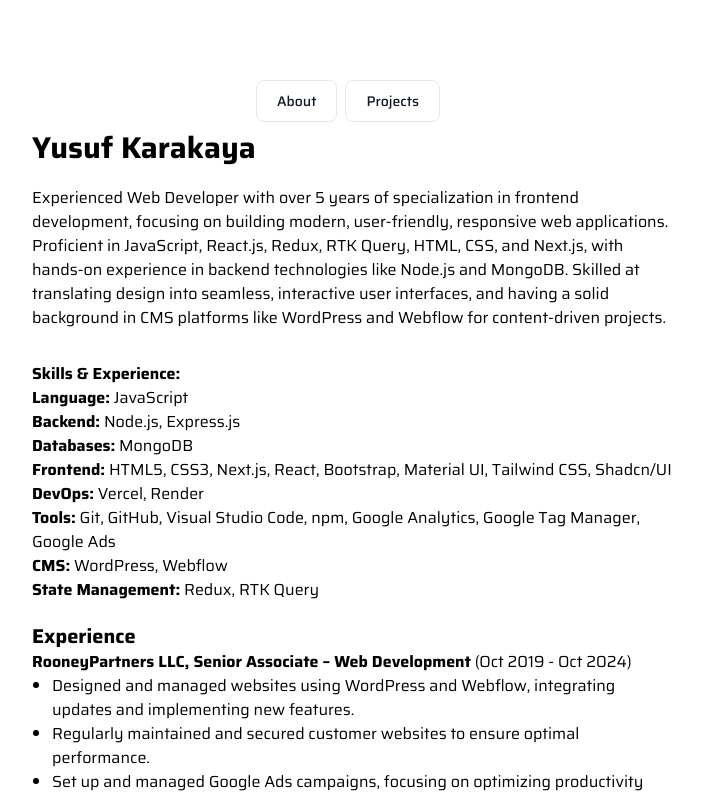
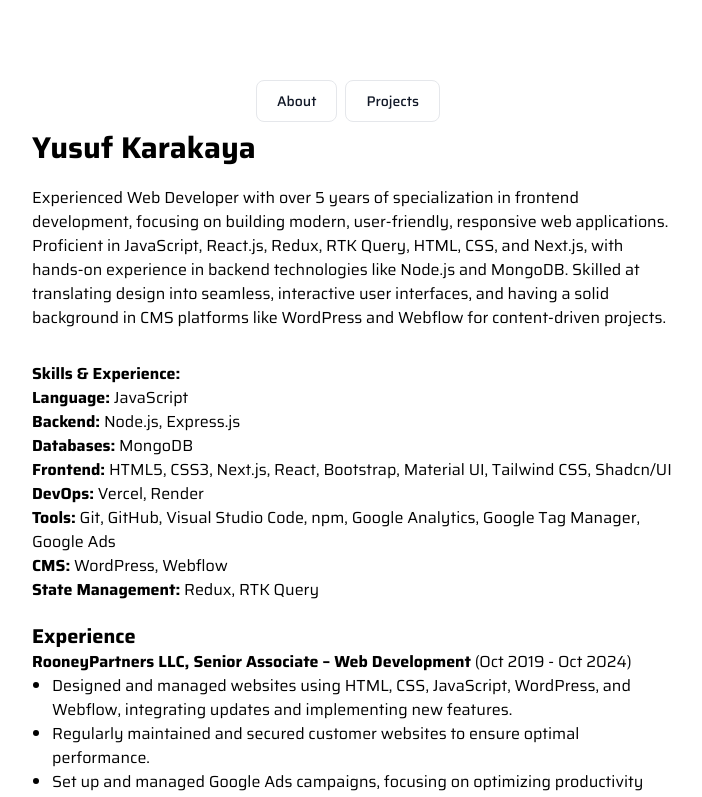
Before and after one commit to yusufkarakaya/yusufkarakaya-nextjs, a Next.js app: page / in a window 1280 px wide. Shown: the top 797 px of the page, without its empty margins (288-990 px from the left). Built offline with nearby package versions, Linux system fonts and the light colour scheme.

Commit message:
updated experienced

```diff
--- a/app/page.tsx
+++ b/app/page.tsx
@@ -64,8 +64,9 @@ export default function Home() {
                 </p>
                 <ul className="list-disc ml-5">
                   <li>
-                    Designed and managed websites using WordPress and Webflow,
-                    integrating updates and implementing new features.
+                    Designed and managed websites using HTML, CSS, JavaScript,
+                    WordPress, and Webflow, integrating updates and implementing
+                    new features.
                   </li>
                   <li>
                     Regularly maintained and secured customer websites to ensure
```
